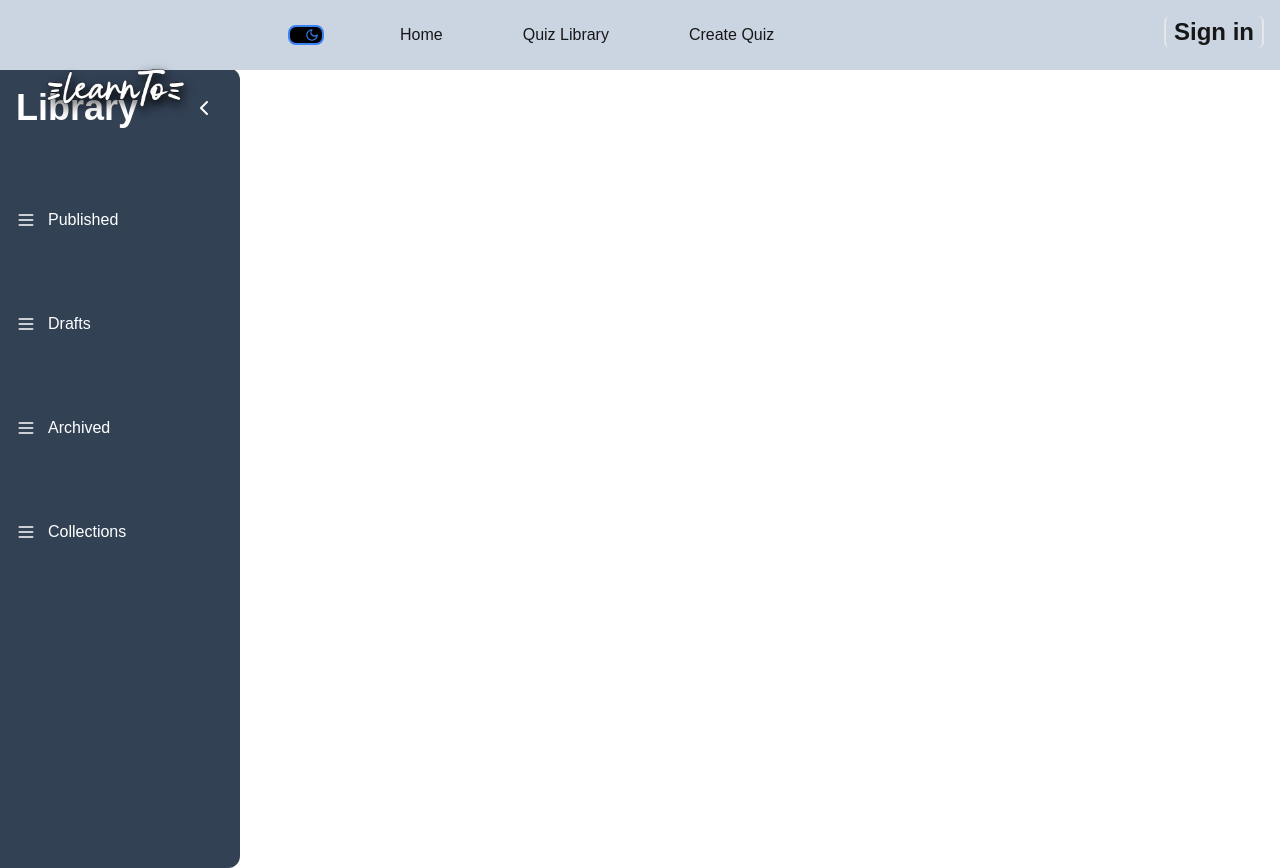
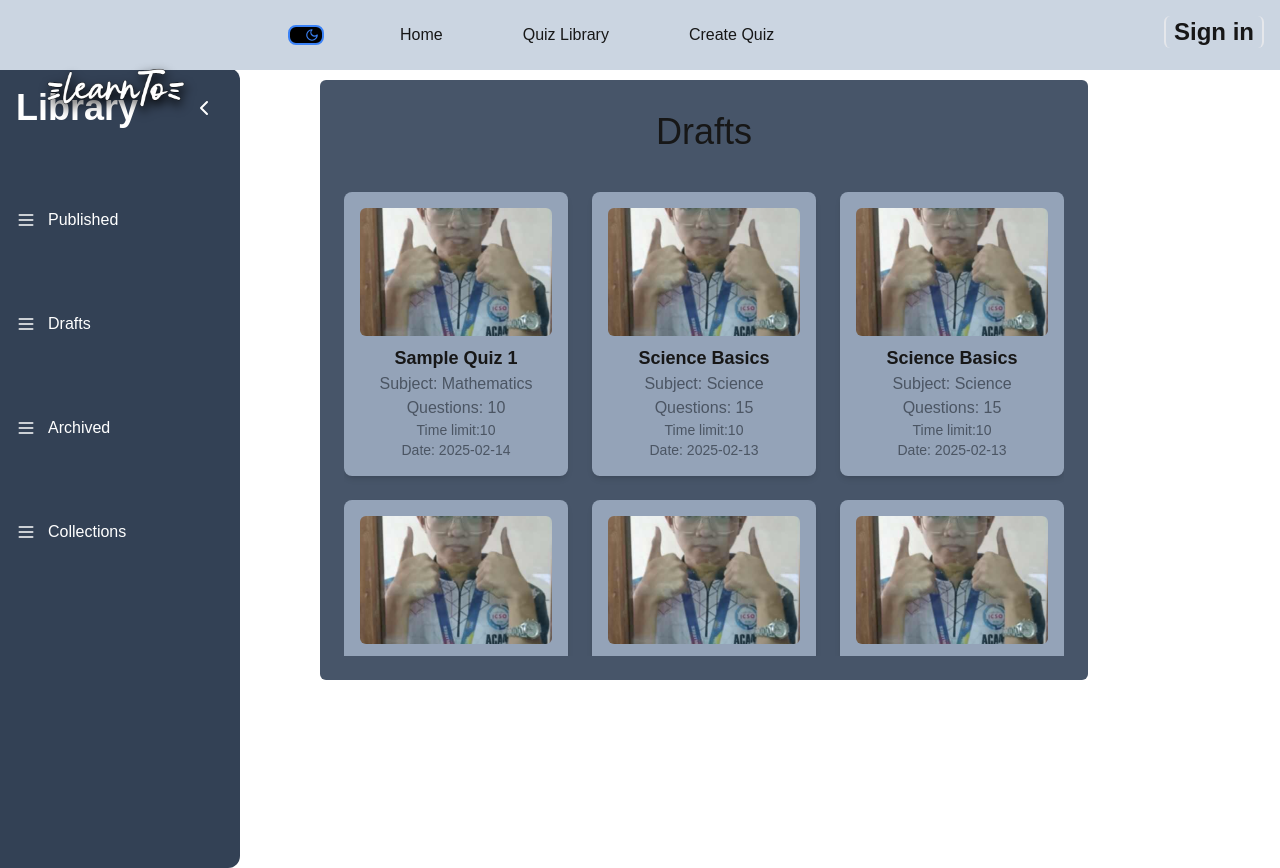
Before and after one commit to JoeyCollado/learnto, a Next.js app: page /pages/quizArchive/drafts in a window 1280 px wide. Built offline with nearby package versions, Linux system fonts and the light colour scheme; no server answers.

Commit message:
drafts phase 1

```diff
--- a/app/pages/quizArchive/drafts/page.tsx
+++ b/app/pages/quizArchive/drafts/page.tsx
@@ -1,11 +1,34 @@
-import React from 'react'
+"use client";
+import { useEffect, useState } from "react";
+import { Quiz } from "../published/types";
+import QuizCard from "@/app/components/QuizCard";
 
-const page = () => {
+const PublishedQuizzes = () => {
+  const [quizzes, setQuizzes] = useState<Quiz[]>([]);
+
+  useEffect(() => {
+    fetch("/datas/published.json")
+      .then((res) => res.json())
+      .then((data: Quiz[]) => setQuizzes(data))
+      .catch((error) => console.error("Failed to fetch quizzes:", error));
+  }, []);
+
   return (
-    <div className='absolute'>
-      drafts
+    <div className="absolute md:ml-[25%] md:w-3/5 mt-3 w-screen h-[600px] bg-slate-600 rounded-md p-6">
+      {/* Scrollable container with hidden scrollbar */}
+      <div className="overflow-y-auto max-h-full custom-scroll">
+        {/* Responsive grid layout for quiz cards */}
+        <div className="text-center text-4xl py-2 pb-10">
+          Drafts
+        </div>
+        <div className="grid grid-cols-1 sm:grid-cols-2 md:grid-cols-3 gap-6">
+          {quizzes.map((quiz) => (
+            <QuizCard key={quiz.id} quiz={quiz} />
+          ))}
+        </div>
+      </div>
     </div>
-  )
-}
+  );
+};
 
-export default page
+export default PublishedQuizzes;
```
